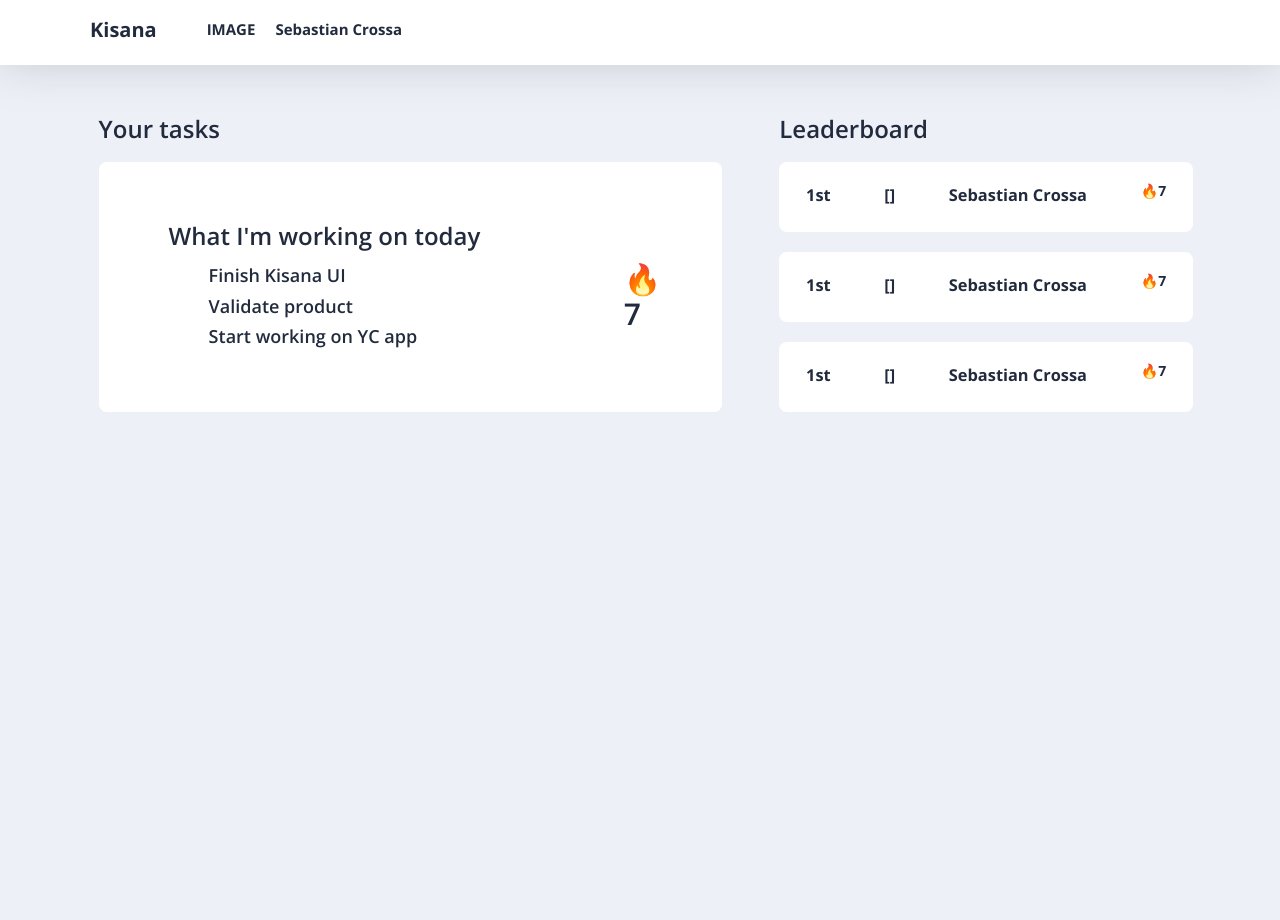
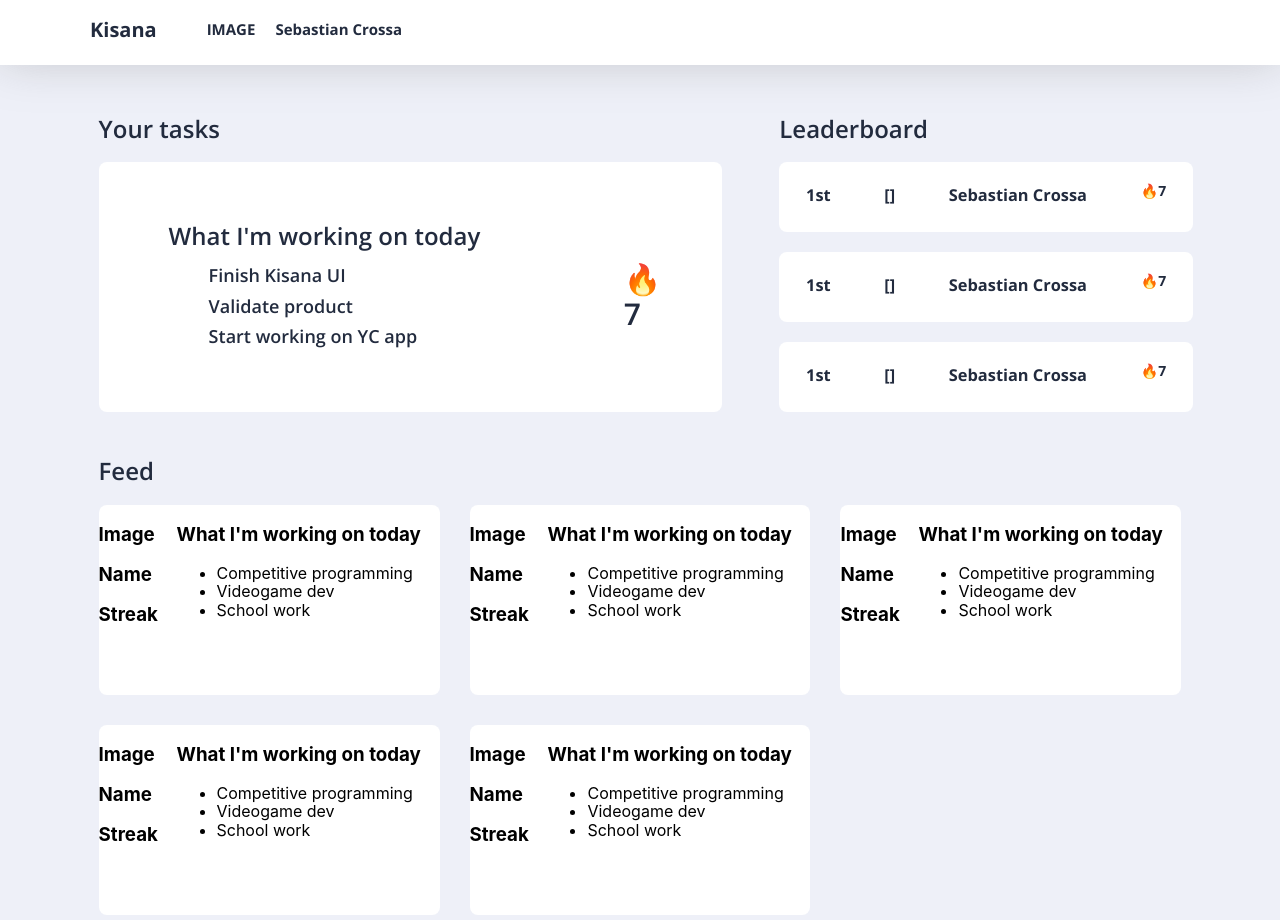
Before and after one commit to sebastiancrossa/kisana-fe, a React (Create React App) app: page / in a window 1280 px wide. Before the commit the page ends 800 px from the top, so only its background shows below. Built offline with nearby package versions, Linux system fonts and the light colour scheme.

Commit message:
Basic feed layout completed

```diff
--- a/src/App.js
+++ b/src/App.js
@@ -6,10 +6,15 @@
 import Header from './layout/Header';
 import PersonalTasks from './components/PersonalTasks';
 import Leaderboard from './components/Leaderboard';
+import Feed from './layout/Feed';
 
 const TopLayout = styled.div`
   display: grid;
   grid-template-columns: repeat(2, auto);
+`;
+
+const BottomLayout = styled.div`
+
 `;
 
 const Container = styled.div`
@@ -27,10 +32,16 @@
           <Header branding="Kisana" />
 
           <Container>
+
             <TopLayout>
               <PersonalTasks />
               <Leaderboard />
             </TopLayout>
+
+            <BottomLayout>
+              <Feed />
+            </BottomLayout>
+
           </Container>
 
         </div>
--- /dev/null
+++ b/src/components/FeedItem.js
@@ -0,0 +1,49 @@
+import React, { Component } from 'react'
+import styled from 'styled-components';
+
+const Cell = styled.div`
+    background-color: #FFF;
+    border-radius: 8px;
+    height: 190px;
+`;
+
+const Layout = styled.div`
+    display: grid;
+    grid-template-columns: repeat(2, auto);
+`;
+
+const LayoutLeft = styled.div`
+
+`;
+
+const LayoutRight = styled.div`
+
+`;
+
+export class FeedItem extends Component {
+    render() {
+        return (
+            <Cell>
+                <Layout>
+                    <LayoutLeft>
+                        <h3>Image</h3>
+                        <h3>Name</h3>
+                        <h3>Streak</h3>
+                    </LayoutLeft>
+
+                    <LayoutRight>
+                        <h3>What I'm working on today</h3>
+
+                        <ul>
+                            <li>Competitive programming</li>
+                            <li>Videogame dev</li>
+                            <li>School work</li>
+                        </ul>
+                    </LayoutRight>
+                </Layout>
+            </Cell>
+        )
+    }
+}
+
+export default FeedItem;
--- /dev/null
+++ b/src/layout/Feed.js
@@ -0,0 +1,48 @@
+import React from 'react';
+import styled from 'styled-components';
+
+// Component imports
+import FeedItem from '../components/FeedItem';
+
+const FeedView = styled.div`
+
+`;
+
+const Container = styled.div`
+    width: 94%;
+    margin: 0 auto;
+    max-width: 1100px;
+`;
+
+const Title = styled.h2`
+    font-family: 'Open Sans', Arial;
+    font-weight: 600;
+    color: #222B3E;
+`;
+
+const FeedItems = styled.div`
+    display: grid;
+    grid-template-columns: repeat(3, auto);
+    grid-gap: 30px;
+    grid-row-gap: 30px;
+`;
+
+const Feed = (props) => {
+    return (
+        <FeedView>
+            <Container>
+                <Title>Feed</Title>
+
+                <FeedItems>
+                    <FeedItem />
+                    <FeedItem />
+                    <FeedItem />
+                    <FeedItem />
+                    <FeedItem />
+                </FeedItems>
+            </Container>
+        </FeedView>
+    )
+}
+
+export default Feed;
```
